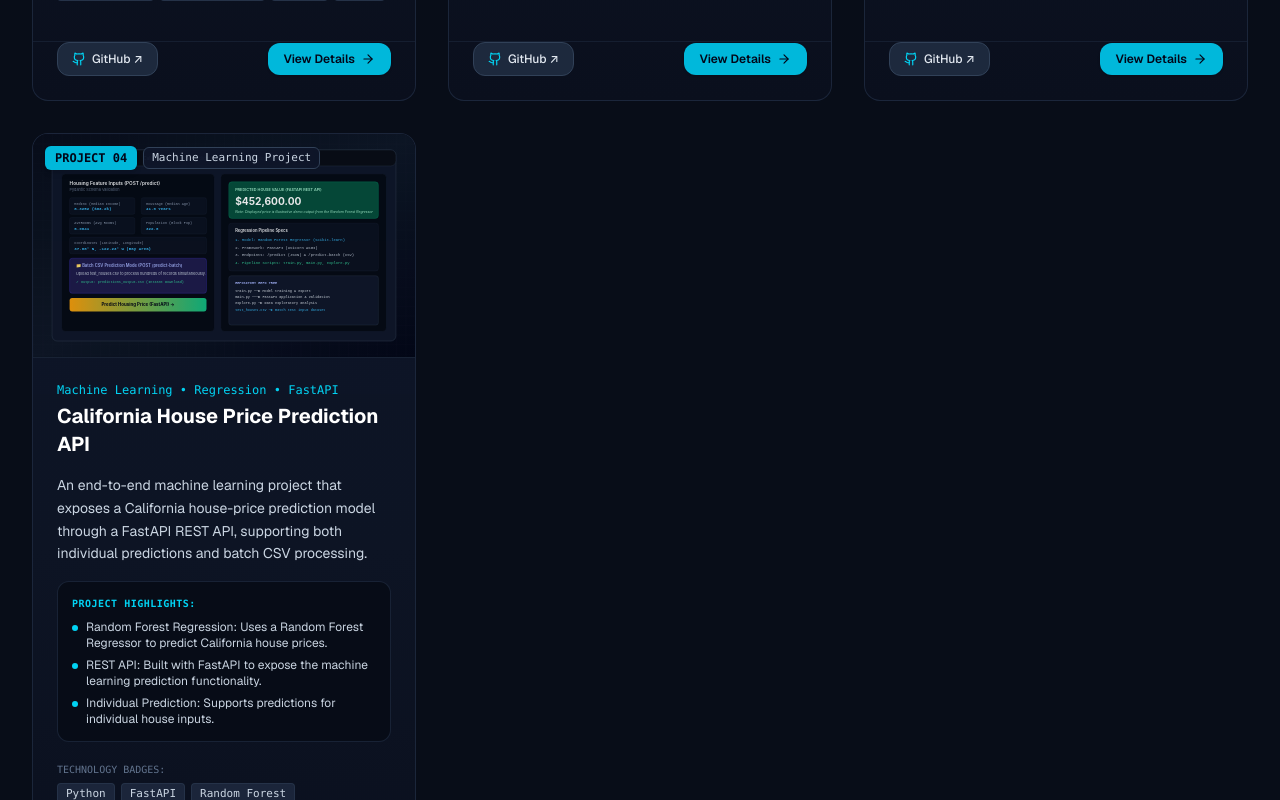
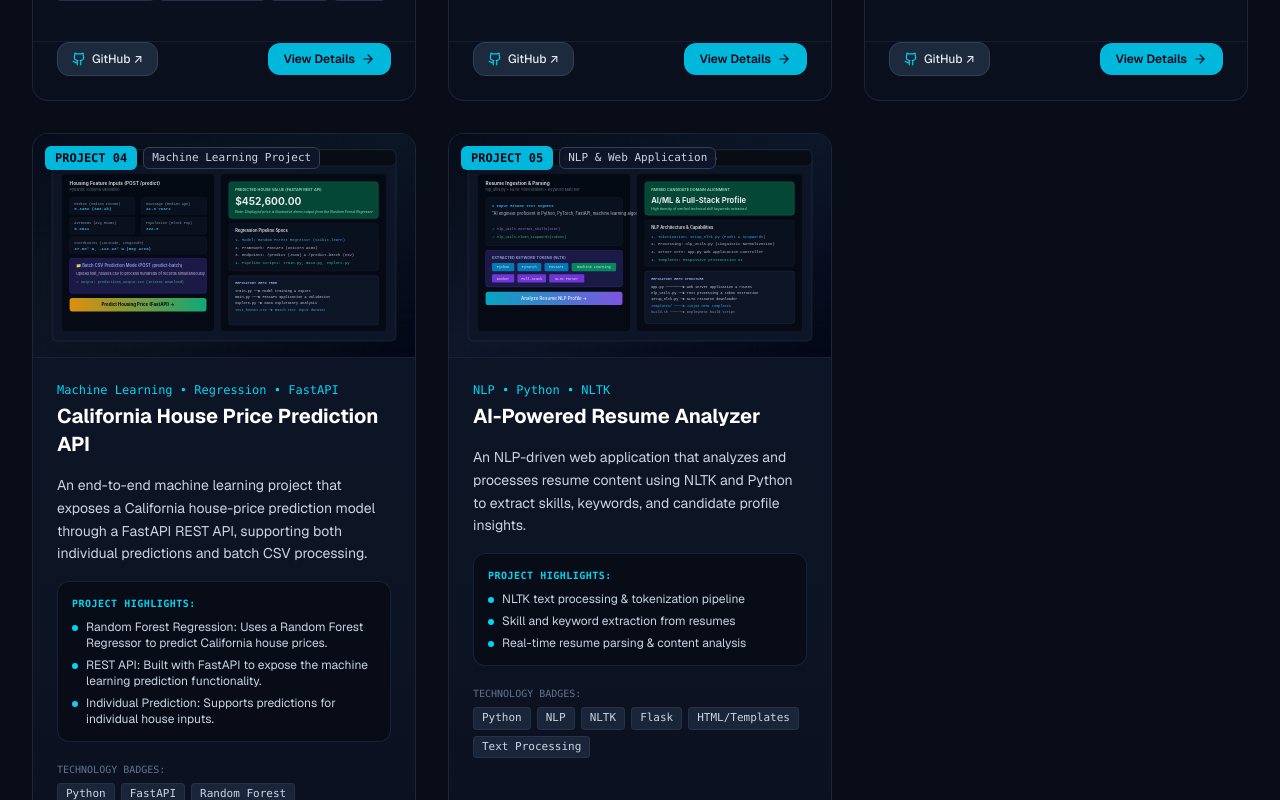
Before and after one commit to Code-bee23/personal-portfolio, a Next.js app: page / in a window 1280 px wide. Shown: the part 4840-5640 px from the top of the page. Built offline with nearby package versions, Linux system fonts and the light colour scheme.

Commit message:
feat: add AI-Powered Resume NLP web application project

```diff
--- a/data/portfolio.ts
+++ b/data/portfolio.ts
@@ -381,6 +381,55 @@ export const portfolioData: PortfolioData = {
       githubUrl: "https://github.com/Code-bee23/California-House-price-prediction",
       liveUrl: "",
       image: "/projects/california-housing.svg"
+    },
+    {
+      id: "ai-powered-resume",
+      number: "05",
+      title: "AI-Powered Resume Analyzer",
+      category: ["NLP", "Python", "NLTK", "Full-Stack", "AI/ML", "Backend"],
+      badge: "NLP & Web Application",
+      description: "An NLP-driven web application that analyzes and processes resume content using NLTK and Python to extract skills, keywords, and candidate profile insights.",
+      highlights: [
+        "NLTK text processing & tokenization pipeline",
+        "Skill and keyword extraction from resumes",
+        "Real-time resume parsing & content analysis",
+        "Web interface with modular NLP utility functions"
+      ],
+      technologies: [
+        "Python",
+        "NLP",
+        "NLTK",
+        "Flask",
+        "HTML/Templates",
+        "Text Processing"
+      ],
+      problem: "Job seekers need an automated way to parse, analyze, and structure resume text for key skill extraction and technical keyword alignment.",
+      solution: "Engineered an NLP-powered resume analysis web application using custom NLP utility helpers (nlp_utils.py) and NLTK routines to tokenize, clean, and extract candidate skill profiles through an interactive web interface.",
+      keyFeatures: [
+        "01 — Resume Text Parsing: Ingests candidate resume content for lexical analysis.",
+        "02 — NLTK NLP Processing: Tokenizes, normalizes, and filters candidate resume tokens via setup_nltk.py.",
+        "03 — Skill & Keyword Extraction: Identifies technical competencies and domain keywords.",
+        "04 — Interactive Web UI: Presents structured analysis and candidate feedback."
+      ],
+      architecture: [
+        "User Resume Input",
+        "Text Preprocessing (setup_nltk & nlp_utils)",
+        "Keyword & Skill Extraction Engine",
+        "Web App Server (app.py)",
+        "Analysis Results & Dashboard"
+      ],
+      codeFiles: [
+        { file: "app.py", desc: "Web server application & route handler" },
+        { file: "nlp_utils.py", desc: "Text processing & skill extraction helpers" },
+        { file: "setup_nltk.py", desc: "NLTK resource and tokenizer setup" },
+        { file: "templates/", desc: "Web UI presentation templates" },
+        { file: "requirements.txt", desc: "Project dependencies" },
+        { file: "build.sh", desc: "Deployment build script" }
+      ],
+      deployment: "Python Web Application",
+      githubUrl: "https://github.com/Code-bee23/AI-powered-resume",
+      liveUrl: "",
+      image: "/projects/ai-resume.svg"
     }
   ],
   learningPillars: [
```
Also changed, not shown: public/projects/ai-resume.svg (added).
